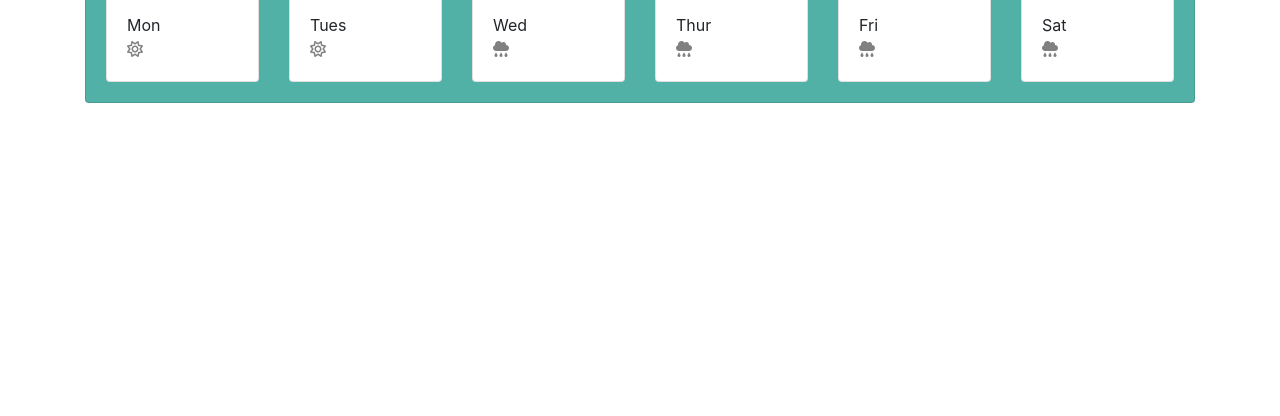
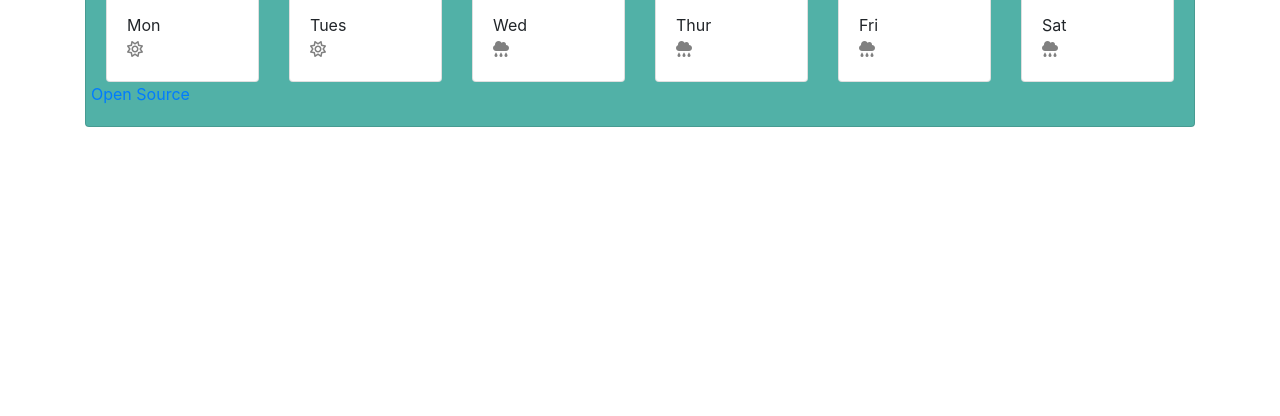
Before and after one commit to n1cnacs/my-weather-project, a plain HTML site: page index.html in a window 1280 px wide. Shown: the part 384-800 px from the top of the page. Drawn offline with nearby package versions, Linux system fonts and the light colour scheme.

Commit message:
Added Open Source Link

```diff
--- a/index.html
+++ b/index.html
@@ -118,6 +118,7 @@
             </div>
           </div>
         </div>
+        <a href="https://github.com/n1cnacs/my-weather-project">Open Source</a>
       </div>
 
     <script src="src/script.js"></script>
```
Also changed, not shown: 1 other file.
